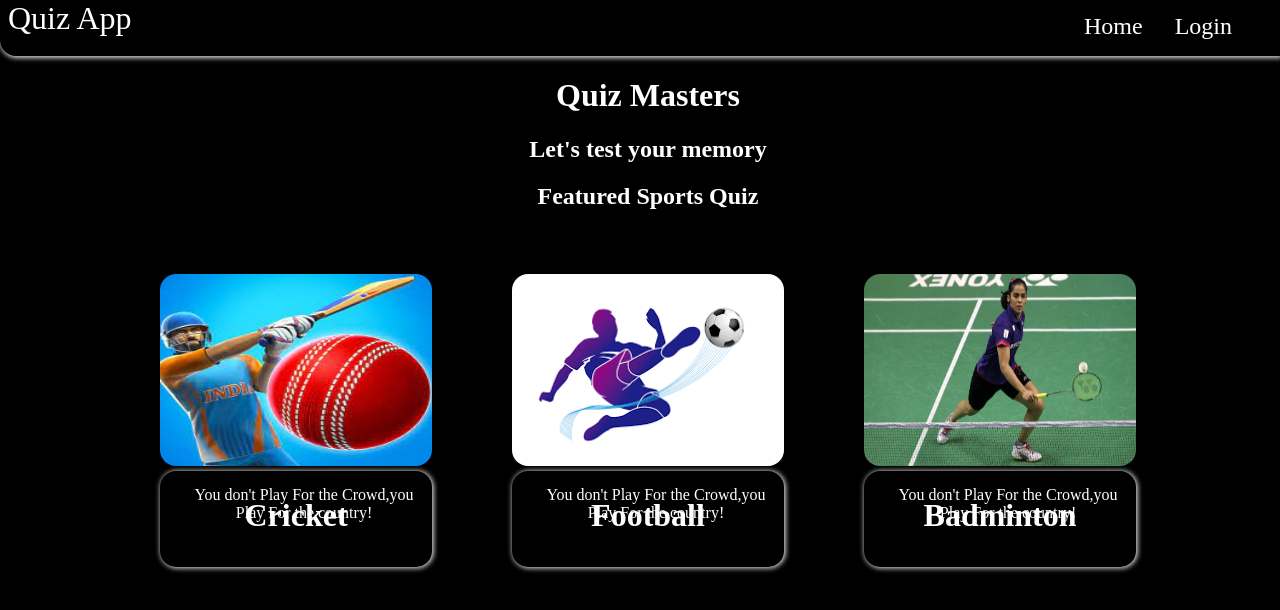
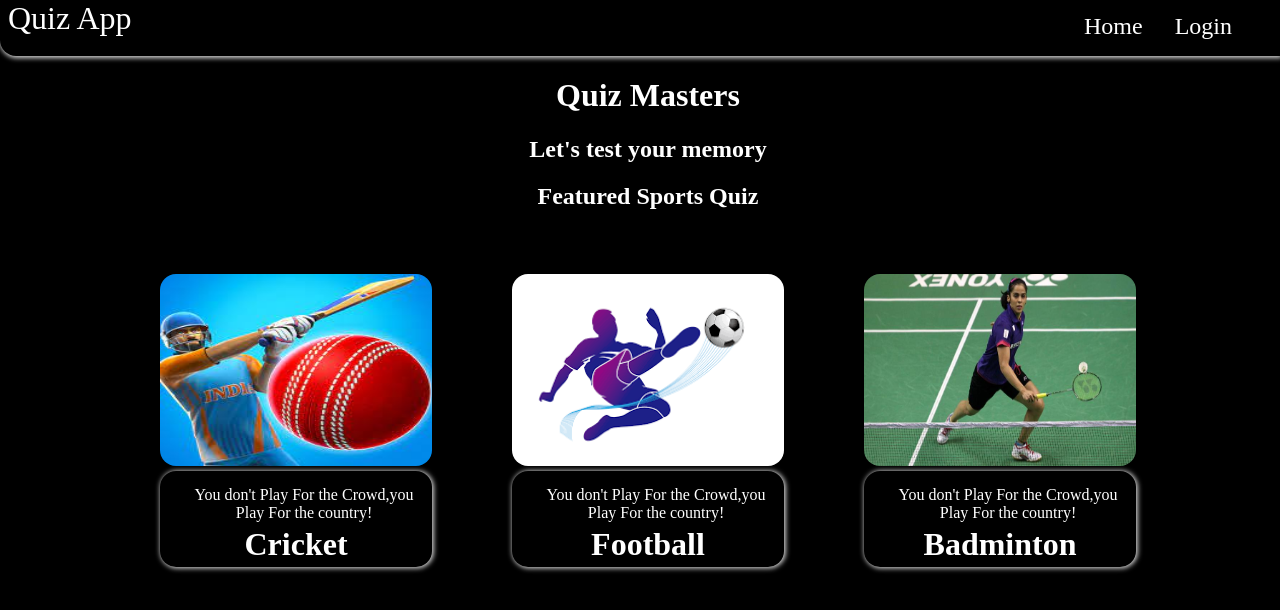
Before and after one commit to neetukumari4858/Quiz-App, a plain HTML site: page index.html in a window 1280 px wide. Drawn offline with Linux system fonts and the light colour scheme.

Commit message:
Update Home.css

```diff
--- a/Home.css
+++ b/Home.css
@@ -37,7 +37,7 @@ h2{
     color: var(--white-color);
 }
 .button{
-    margin-top: -1.4rem;
+    margin-top:1.4rem;
     color: var(--white-color);
 }
 .images{
```
